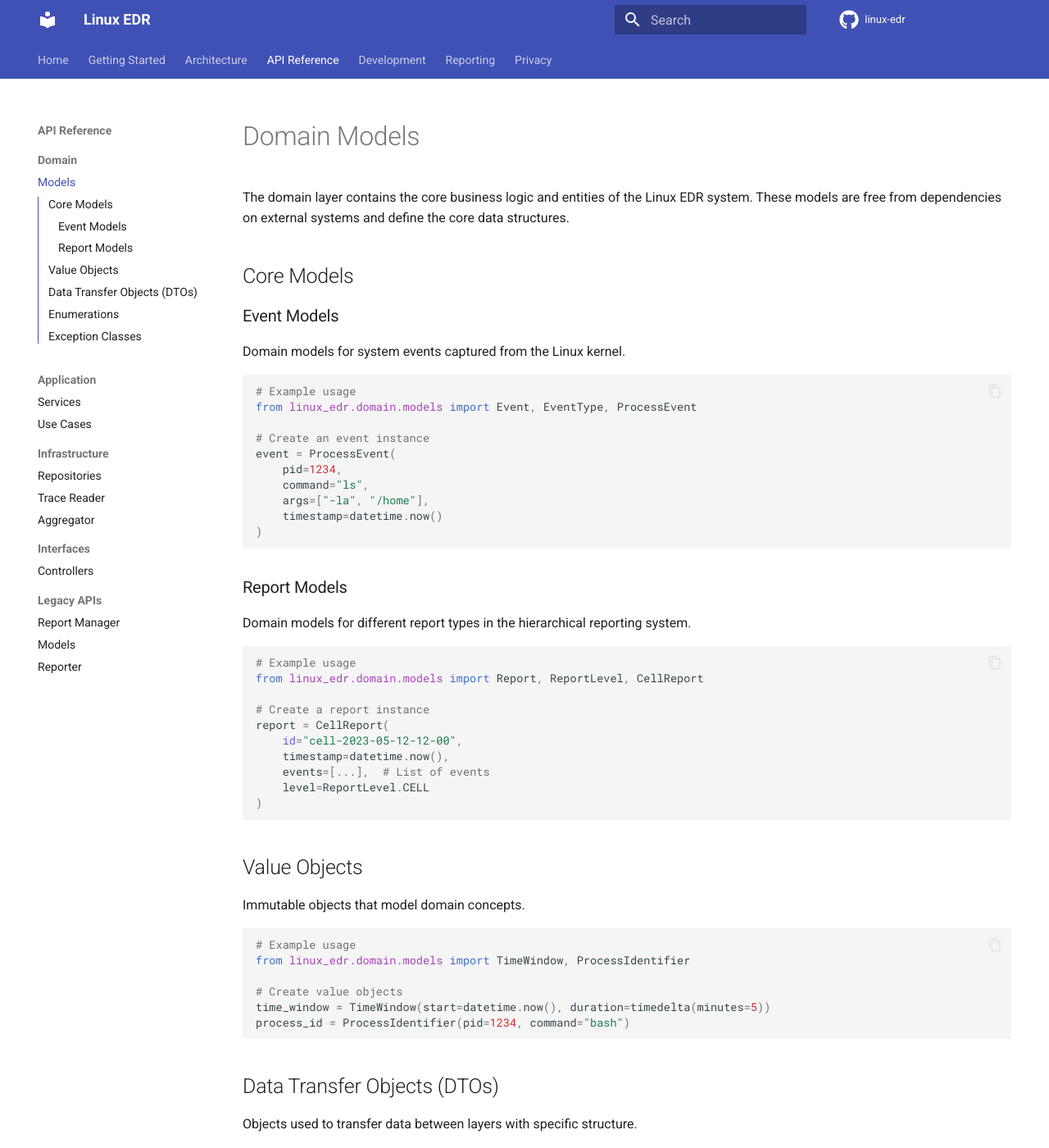
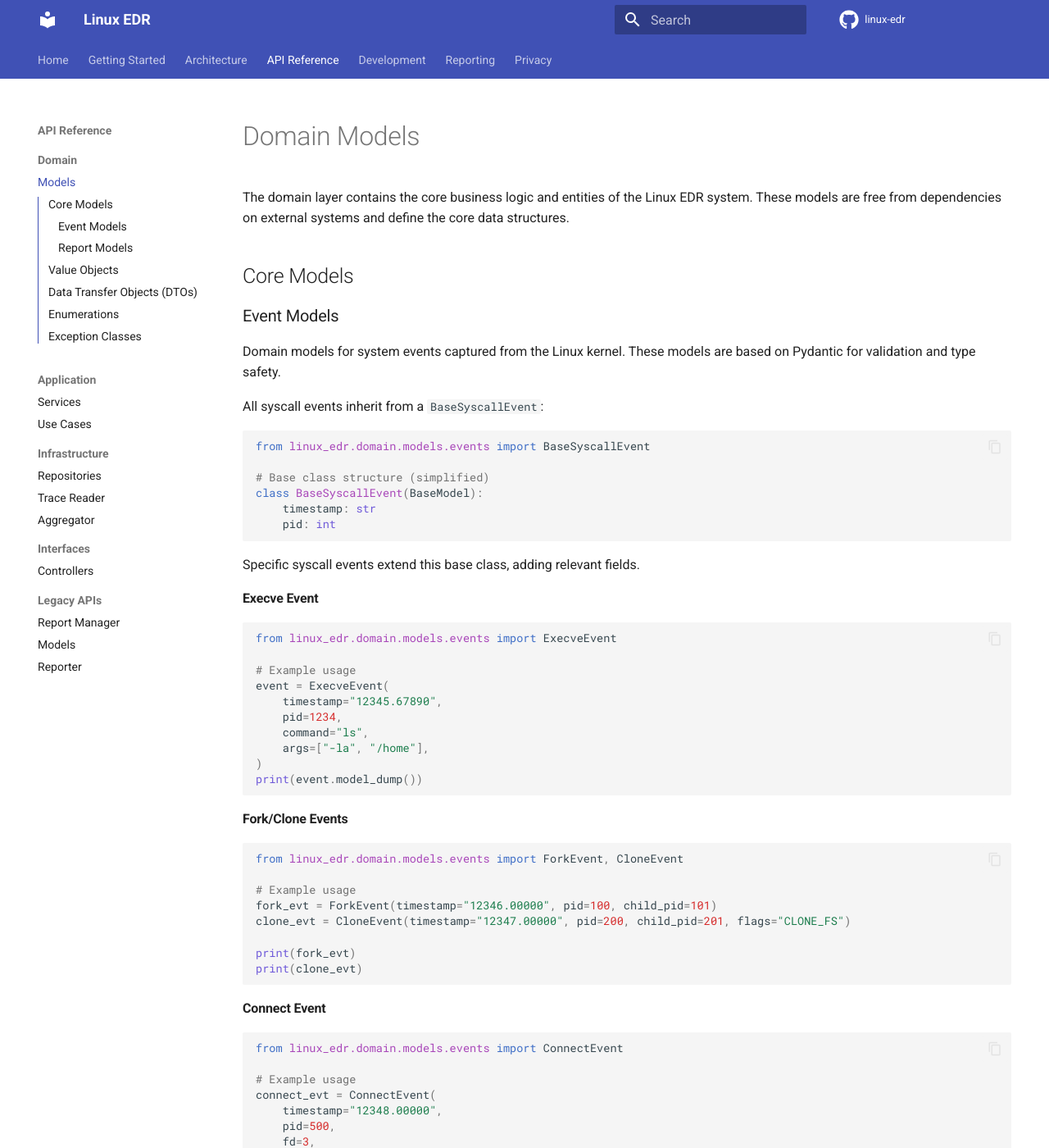
Before and after one commit to ParttimeWorks/linux_edr, an MkDocs documentation site: the page built from docs/api/domain/models.md, in a window 1280 px wide and 1400 px high. Shown: the whole window at 82% size. Built offline with MkDocs 1.6.1 and Material for MkDocs 9.7.7, drawn with Linux system fonts in a browser that asks for light colours; comment, search, counter and statistics services are not loaded; the version menu is left out; some of the changed text lies outside the part shown.

Commit message:
refactor: implement structured event models and improve trace parsing
- Add Pydantic models for syscall events (ExecveEvent, ForkEvent, CloneEvent, ConnectEvent)
- Introduce UnparsedEvent model for raw trace lines that cannot be parsed
- Update TraceReader to yield structured event models instead of raw strings
- Refactor tests to handle new event model structure
- Update documentation to reflect new event model architecture
- Improve README with examples of structured event data
- Clean up project structure and remove legacy code markers

This change improves type safety and validation of event data while maintaining
backward compatibility through the UnparsedEvent model for unparseable lines.

````diff
--- a/docs/api/domain/models.md
+++ b/docs/api/domain/models.md
@@ -6,19 +6,62 @@
 
 ### Event Models
 
-Domain models for system events captured from the Linux kernel.
+Domain models for system events captured from the Linux kernel. These models are based on Pydantic for validation and type safety.
+
+All syscall events inherit from a `BaseSyscallEvent`:
 
 ```python
+from linux_edr.domain.models.events import BaseSyscallEvent
+
+# Base class structure (simplified)
+class BaseSyscallEvent(BaseModel):
+    timestamp: str
+    pid: int
+```
+
+Specific syscall events extend this base class, adding relevant fields.
+
+#### Execve Event
+
+```python
+from linux_edr.domain.models.events import ExecveEvent
+
 # Example usage
-from linux_edr.domain.models import Event, EventType, ProcessEvent
-
-# Create an event instance
-event = ProcessEvent(
+event = ExecveEvent(
+    timestamp="12345.67890",
     pid=1234,
     command="ls",
     args=["-la", "/home"],
-    timestamp=datetime.now()
 )
+print(event.model_dump())
+```
+
+#### Fork/Clone Events
+
+```python
+from linux_edr.domain.models.events import ForkEvent, CloneEvent
+
+# Example usage
+fork_evt = ForkEvent(timestamp="12346.00000", pid=100, child_pid=101)
+clone_evt = CloneEvent(timestamp="12347.00000", pid=200, child_pid=201, flags="CLONE_FS")
+
+print(fork_evt)
+print(clone_evt)
+```
+
+#### Connect Event
+
+```python
+from linux_edr.domain.models.events import ConnectEvent
+
+# Example usage
+connect_evt = ConnectEvent(
+    timestamp="12348.00000",
+    pid=500,
+    fd=3,
+    address="192.168.1.1:80"
+)
+print(connect_evt)
 ```
 
 ### Report Models
````
Also changed, not shown: README.md (+30 -8 lines), docs/architecture/overview.md (+16 -14 lines), 5 other files.
